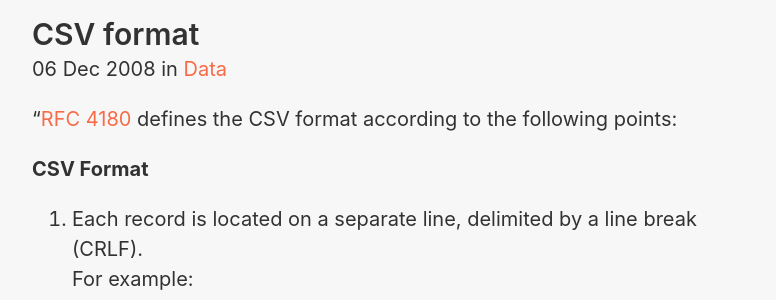
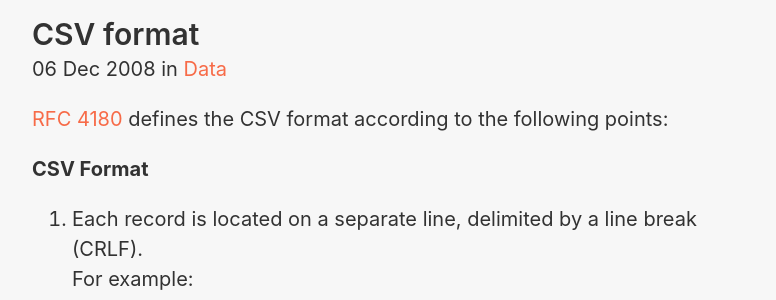
Before and after one commit to Milko-R/Milko-R.github.io, a Jekyll site: the page built from _posts/2008-12-06-whats-jekyll.md, in a window 1280 px wide. Shown: the part 162-462 px from the top of the page, without its empty margins (258-1034 px from the left). Built offline with Jekyll 4.4.1, drawn with Linux system fonts in a browser that asks for light colours.

```diff
--- a/_posts/2008-12-06-whats-jekyll.md
+++ b/_posts/2008-12-06-whats-jekyll.md
@@ -6,7 +6,7 @@ categories: [Data]
 tags: [csv]
 ---
 
-“[RFC 4180](https://www.ietf.org/rfc/rfc4180.txt) defines the CSV format according to the following points:
+[RFC 4180](https://www.ietf.org/rfc/rfc4180.txt) defines the CSV format according to the following points:
 
 **CSV Format**
 
```
